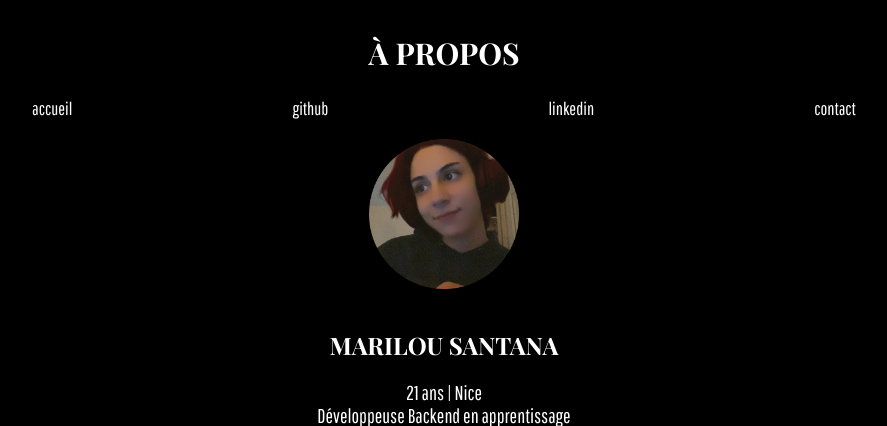
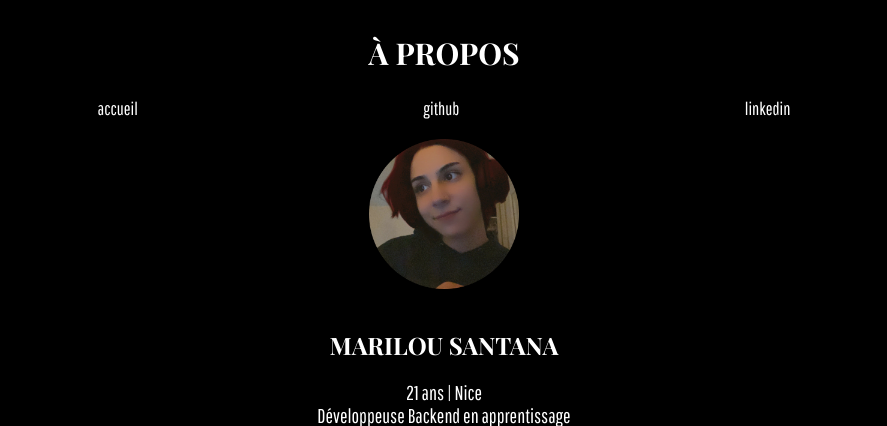
Before and after one commit to santanamrl/portfolio, a PHP site: page /cv.php in a window 1280 px wide. Shown: the top 426 px of the page, without its empty margins (196-1083 px from the left). Run offline with PHP 8.4, Linux system fonts and the light colour scheme; some libraries are stand-ins or nearby versions.

Commit message:
Update cv.php

```diff
--- a/cv.php
+++ b/cv.php
@@ -21,7 +21,6 @@
           <li><a href="index.php">accueil</a></li>
           <li><a href="https://github.com/santanamrl" target="_blank">github</a></li>
           <li><a href="https://www.linkedin.com/in/marilou-santana-914810230/" target="_blank">linkedin</a></li>
-          <li><a href="contact.php">contact</a></li>
         </ul>
       </nav>
     </header>
```
